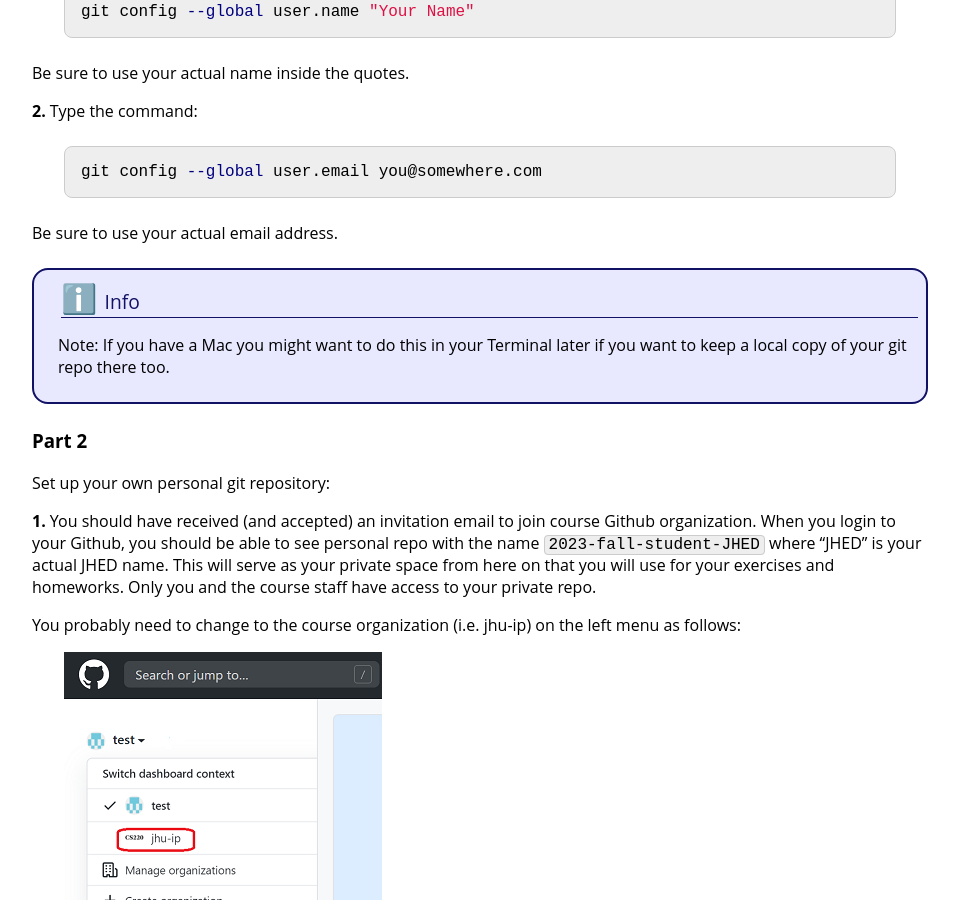
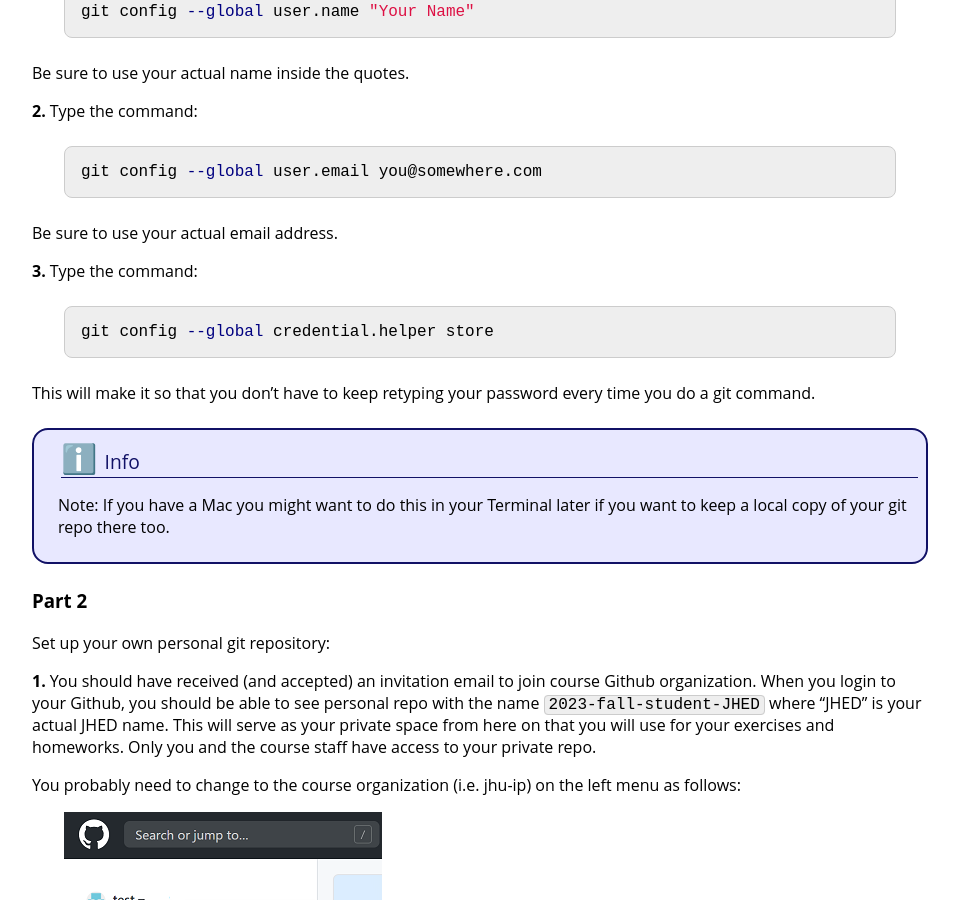
Before and after one commit to jhu-ip/cs220-f23, a Jekyll site: the page built from exercise/ex03a.md, in a window 1280 px wide and 900 px high, scrolled down 1089 px. Shown: the whole window, without its empty margins (160-1119 px from the left). Built offline with Jekyll 4.4.1, drawn with Linux system fonts in a browser that asks for light colours.

Commit message:
added step 3 to ex3a

````diff
--- a/exercise/ex03a.md
+++ b/exercise/ex03a.md
@@ -54,6 +54,13 @@ Be sure to use your actual name inside the quotes.
 git config --global user.email you@somewhere.com
 ```
 Be sure to use your actual email address.
+
+**3.** Type the command:
+```bash
+git config --global credential.helper store
+```
+
+This will make it so that you don't have to keep retyping your password every time you do a git command.
 
 <div class='admonition info'>
 <div class='title'>Info</div>
````
